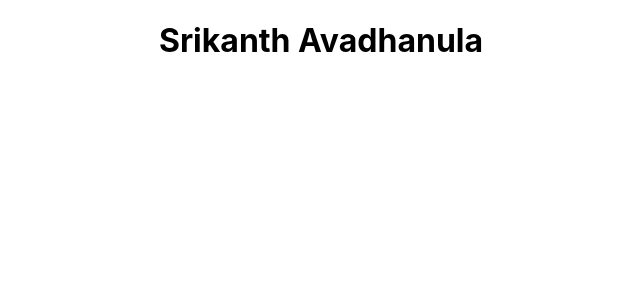
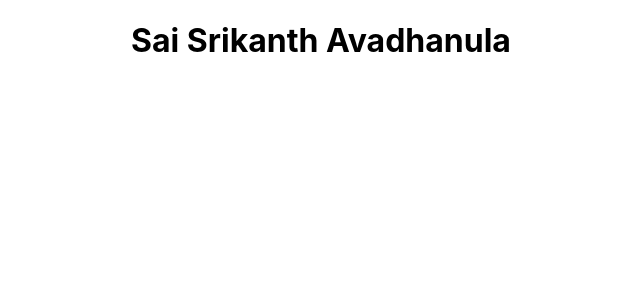
Before and after one commit to srikanthavadhanula/divein, a React (Create React App) app: page / in a window 1280 px wide. Shown: the top 300 px of the page, without its empty margins (319-959 px from the left). Built offline with nearby package versions, Linux system fonts and the light colour scheme.

Commit message:
github Pages Service Check

```diff
--- a/src/App.js
+++ b/src/App.js
@@ -5,7 +5,7 @@ import "./App.css";
 function App() {
   return (
     <div className="App">
-      <h1>Srikanth Avadhanula</h1>
+      <h1>Sai Srikanth Avadhanula</h1>
     </div>
   );
 }
```
